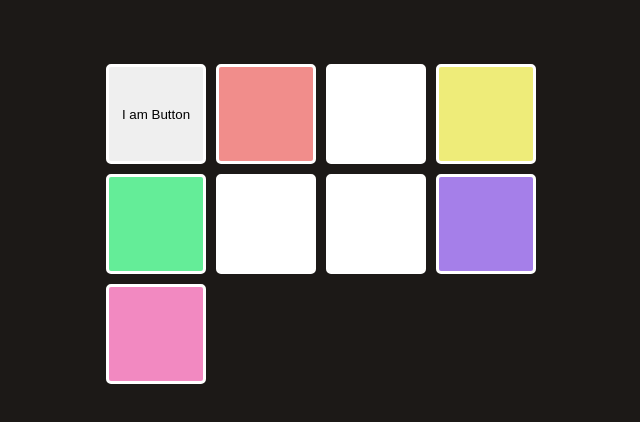
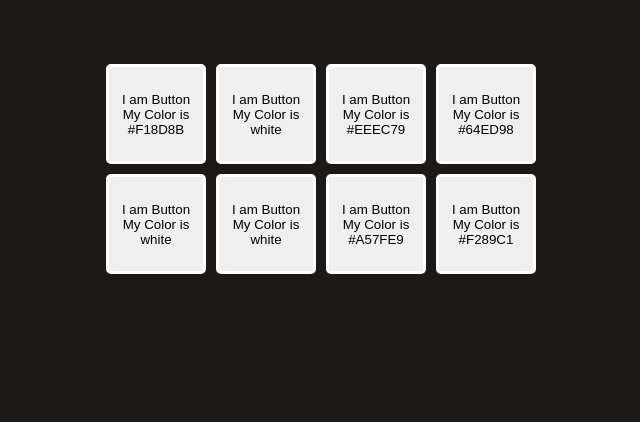
Before and after one commit to candytale55/react-state-projects, a React (Vite) app: page / in a window 1280 px wide. Shown: the top 422 px of the page, without its empty margins (319-959 px from the left). Built offline with nearby package versions, Linux system fonts and the light colour scheme.

Commit message:
pass props called padColor from padData objects

```diff
--- a/src/components/soundpads/Pad.jsx
+++ b/src/components/soundpads/Pad.jsx
@@ -1,10 +1,11 @@
 
 
-export default function Pad() {
-
+export default function Pad(props) {
+    // console.log(props.padColor)
     return (
         <button>
-            I am Button
+            I am Button <br />
+            My Color is {props.padColor}
         </button>
     )
 }
--- a/src/components/soundpads/SoundPads.jsx
+++ b/src/components/soundpads/SoundPads.jsx
@@ -17,20 +17,21 @@ import "./assets/styles.css"
 
 
 export default function SoundPads() {
-    const [padData, setPadData] = useState(pads) // Step 1: Initialize state with the pads array
+  const [padData, setPadData] = useState(pads) // Step 1: Initialize state with the pads array
+
 
   const padElements = padData.map(pad =>
-      <button
-        key={pad.id}
-        style={{ backgroundColor: pad.on ? pad.color : "white" }}
-      ></button>
+    <Pad
+      key={pad.id}
+      padColor={pad.on ?pad.color: "white" }
+    />
+
     )
 
 
     return (
         <main>
             <div className="pad-container">
-              <Pad />
               {padElements}
             </div>
         </main>
```
